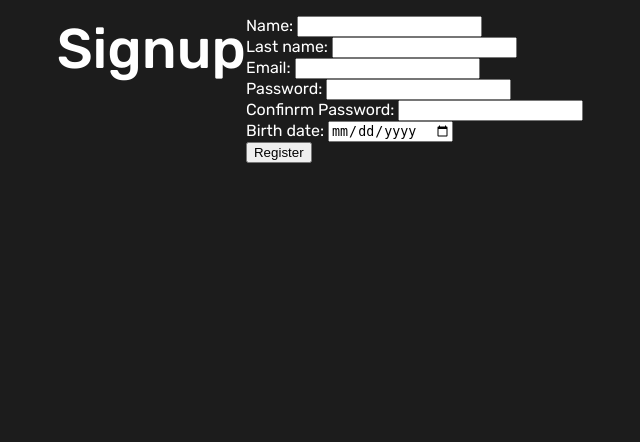
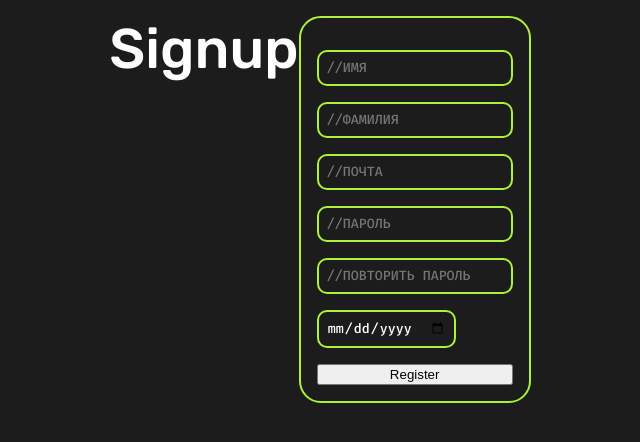
Before and after one commit to 292labs/292course, a Flask app: page /signup in a window 1280 px wide. Shown: the part 79-521 px from the top of the page, without its empty margins (320-960 px from the left). Run offline with Flask 3, Linux system fonts and the light colour scheme.

Commit message:
cabinet, stream player, auth

```diff
--- a/main.py
+++ b/main.py
@@ -18,6 +18,11 @@ def signup_page():
 
     return render_template("signup.html")
 
+@app.route("/cabinet")
+def cabinet_page():
+
+    return render_template("cabinet.html")
+
 if __name__ == "__main__":
     app.debug = True
     app.run()
--- /dev/null
+++ b/static/auth.css
@@ -0,0 +1,22 @@
+@import "colors.css";
+
+form {
+    display: flex;
+    flex-direction: column;
+    gap: 1rem;
+    margin-top: 1rem;
+}
+
+label {
+    display: none;
+}
+
+input {
+    background-color: var(--main);
+    color: var(--white);
+    padding: 0.5rem;
+    border: 2px solid var(--accent);
+    border-radius: 10px;
+    font-family: "Fira Mono", monospace;
+    font-weight: 500;
+}
--- a/static/main.css
+++ b/static/main.css
@@ -2,8 +2,17 @@
 
 body {
     margin: 0;
+    background-color: var(--main);
     color: var(--white);
-    background-color: var(--main);
+}
+a {
+    text-decoration: none;
+}
+
+
+a:visited {
+    color: inherit;
+    text-decoration: none;
 }
 
 /* Header */
@@ -13,6 +22,21 @@ body {
     flex-direction: row;
     justify-content: space-between;
     flex-wrap: wrap;
+}
+
+.button {
+    color: var(--main);
+    background-color: var(--accent);
+    font-style: normal;
+    font-weight: bold;
+    padding: 0.2rem 0.7rem;
+    border-radius: 22px;
+    border: 0;
+}
+
+#login-button {
+    color: var(--main);
+    margin-left: 0.4rem;
 }
 
 .links {
@@ -92,14 +116,17 @@ main {
     box-sizing: border-box;
 }
 
+.card {
+    border: 2px solid var(--accent);
+    border-radius: 22px;
+    padding: 1rem;
+}
+
 .course-card {
     display: flex;
     flex-wrap: wrap;
     flex-direction: row;
     width: 100%;
-    border: 2px solid var(--accent);
-    border-radius: 22px;
-    padding: 1rem;
 }
 
 .course-text {
--- a/templates/index.html
+++ b/templates/index.html
@@ -5,13 +5,14 @@
         <meta name="viewport"
           content="width=device-width, user-scalable=no, initial-scale=1.0, maximum-scale=1.0, minimum-scale=1.0">
         <meta http-equiv="X-UA-Compatible" content="ie=edge">
+        <link href="/static/colors.css" id="themeLink" rel="stylesheet">
         <link href="/static/main.css" rel="stylesheet">
-        <link href="/static/colors.css" id="themeLink" rel="stylesheet">
+        {% block head %}
+        {% endblock %}
         <link rel="preconnect" href="https://fonts.googleapis.com">
         <link rel="preconnect" href="https://fonts.gstatic.com" crossorigin>
         <link href="https://fonts.googleapis.com/css2?family=Fira+Mono:wght@400;500;700&family=Rubik:ital,wght@0,300..900;1,300..900&display=swap" rel="stylesheet">
         <title>{% block title %}{% endblock %}</title>
-
     </head>
     <header>
         {% block header %}
--- a/templates/signup.html
+++ b/templates/signup.html
@@ -2,6 +2,10 @@
 
 {% block title %}
     292course | Главная
+{% endblock %}
+
+{% block head %}
+    <link href="/static/auth.css" rel="stylesheet">
 {% endblock %}
 
 {% block header %}
@@ -17,6 +21,7 @@
     <main>
         <h1>Signup</h1>
 
+        <div class="card">
             <form method="post">
               <div>
                 <label htmlFor="Name">Name:</label>
@@ -24,6 +29,7 @@
                   type="text"
                   id="name"
                   name="name"
+                  placeholder="//ИМЯ"
                   required
                 />
               </div>
@@ -33,6 +39,7 @@
                   type="text"
                   id="last_name"
                   name="last_name"
+                  placeholder="//ФАМИЛИЯ"
                   required
                 />
               </div>
@@ -42,6 +49,7 @@
                   type="text"
                   id="email"
                   name="email"
+                  placeholder="//ПОЧТА"
                   required
                 />
               </div>
@@ -51,6 +59,7 @@
                   type="password"
                   id="password"
                   name="password"
+                  placeholder="//ПАРОЛЬ"
                   required
                 />
               </div>
@@ -60,6 +69,7 @@
                 <input
                   type="password"
                   id="password_confirmation"
+                  placeholder="//ПОВТОРИТЬ ПАРОЛЬ"
                   required
                 />
               </div>
@@ -70,6 +80,7 @@
                   type="date"
                   id="birthdate"
                   name="birthdate"
+                  placeholder="//ДАТА РОЖДЕНИЯ"
                   required
                 />
               </div>
@@ -80,5 +91,8 @@
                 Register
               </button>
             </form>
+        </div>
+
+
     </main>
 {% endblock %}
```
Also changed, not shown: static/cabinet.css (added, +22 -0 lines), static/player.css (added, +9 -0 lines), templates/cabinet.html (added, +97 -0 lines), templates/login.html (+12 -2 lines), templates/main.html (+5 -5 lines), 1 other file. Lines whose indentation alone changed are shown as unchanged.
